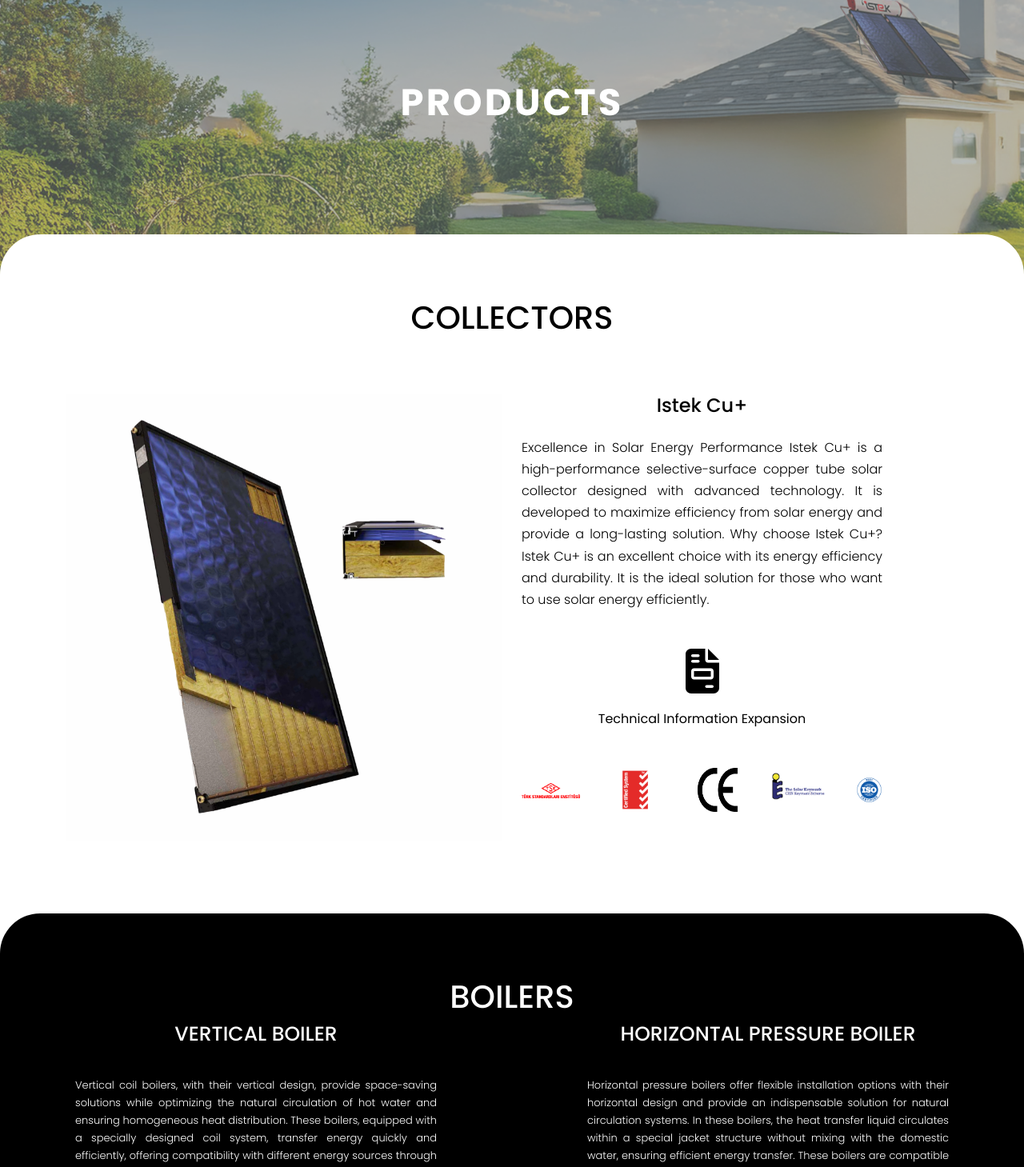
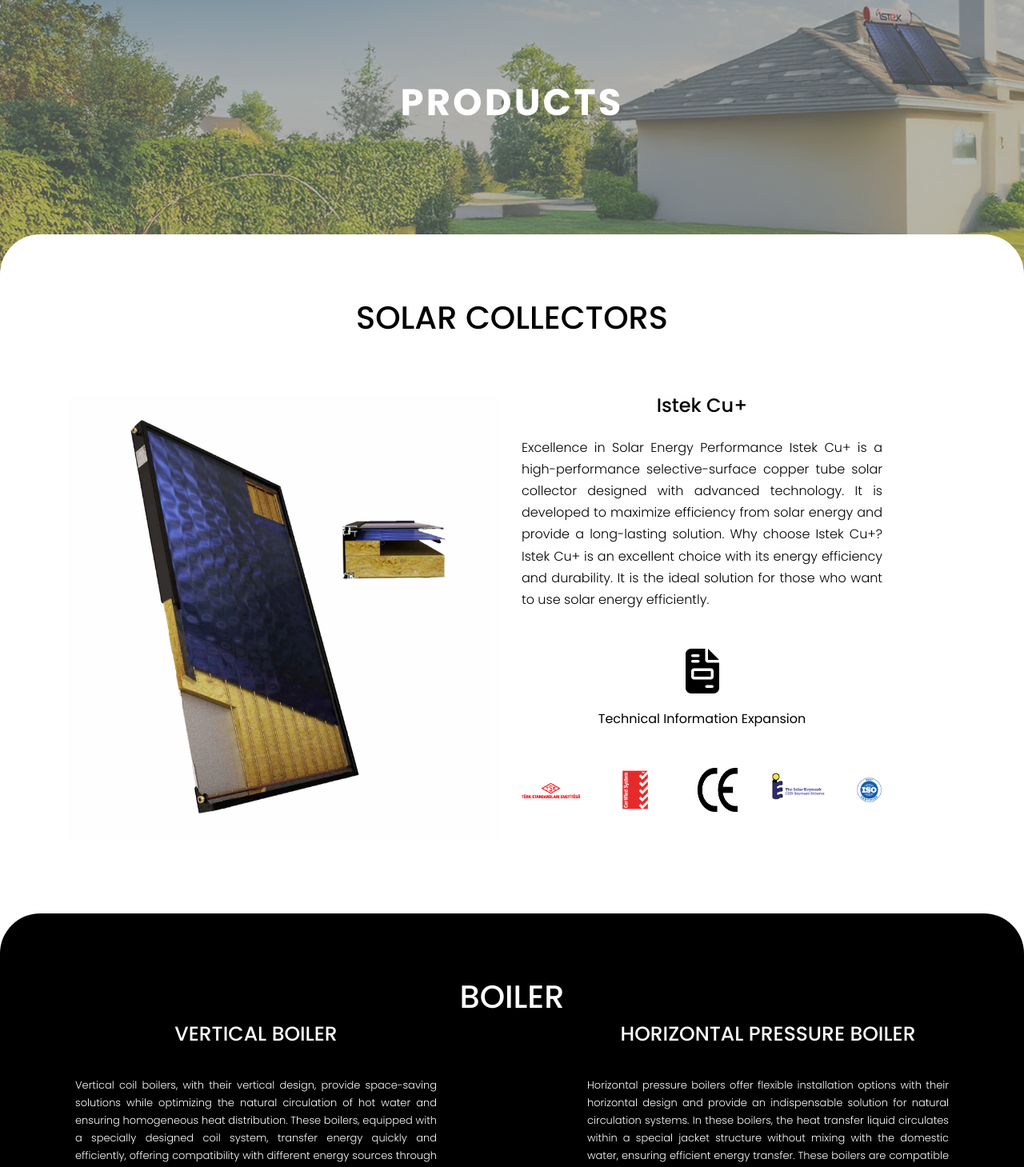
Before and after one commit to vuranokyigit/IstekComp, a React (Create React App) app in the folder istek-company/: page /istek/product in a window 1280 px wide. Shown: the part 300-1759 px from the top of the page at 80% size. Built offline with nearby package versions, Linux system fonts and the light colour scheme; a web font is replaced by a local one.

Commit message:
updateChanges

```diff
--- a/istek-company/src/components/locales/en.json
+++ b/istek-company/src/components/locales/en.json
@@ -60,6 +60,10 @@
     "producSolarSystemsTitle": "Solar Energy Systems",
     "productFAQEntryParagraph": "At Istek Solar, we are here to help you get the most out of your solar energy systems. Below, you can find answers to the most frequently asked questions about our products. If you still have questions, our experts will be happy to assist you.",
     "productEvaRenewCertificateDoc": "Global Recycled Standard Certificate",
+    "collectorTitle": "SOLAR COLLECTORS",
+    "boilerTitle3": "BOILER",
+    "solarEnergyTitle": "SOLAR ENERGY SYSTEMS",
+
     "contactMainTitle": "CONTACT",
     "contactFormEmailAddress": "Email Address",
     "contactFormEmailAddressPlaceholder": "Enter Email",
--- a/istek-company/src/components/locales/fr.json
+++ b/istek-company/src/components/locales/fr.json
@@ -45,7 +45,11 @@
 "productMainTitle": "PRODUITS",
 "productDocuments": "Extension des informations techniques",
 "productBoylerParagraph1": "Pour ceux qui recherchent des solutions économes en énergie et respectueuses de l'environnement, les chauffe-eau à simple et double serpentin offrent des solutions innovantes pour les besoins en eau chaude, en parfaite harmonie avec les capteurs solaires. Alors que les réservoirs d'eau offrent une solution de base pour stocker l'eau chaude, les chauffe-eau se distinguent par les avantages supplémentaires qu'ils offrent. Les chaudières, avec leur capacité à stocker et à distribuer l'eau à haute pression, assurent une distribution d'eau chaude plus fiable et plus efficace. De plus, la conception spéciale du serpentin à l'intérieur garantit un transfert d'énergie efficace et une distribution de chaleur homogène.",
-"productBoylerParagraph2": "Les chaudières à pression horizontale, indispensables aux systèmes de circulation naturelle, sont des systèmes de stockage de chaleur adaptés à un usage individuel et commercial, offrant une solution efficace notamment pour répondre aux besoins en eau chaude. Grâce à sa conception avancée et à sa structure durable, elle offre une utilisation durable et performante même dans les zones présentant des problèmes de gel. L'eau sanitaire et le liquide caloporteur ne se mélangent pas et l'eau chaude peut être fournie de manière hygiénique et ininterrompue. Le respect des recommandations d'entretien maximise les performances. Une large gamme d'alternatives de capacité allant de 110 litres à 3000 litres peut être produite.",    "footerCompanyTitle": "Entreprise",
+"productBoylerParagraph2": "Les chaudières à pression horizontale, indispensables aux systèmes de circulation naturelle, sont des systèmes de stockage de chaleur adaptés à un usage individuel et commercial, offrant une solution efficace notamment pour répondre aux besoins en eau chaude. Grâce à sa conception avancée et à sa structure durable, elle offre une utilisation durable et performante même dans les zones présentant des problèmes de gel. L'eau sanitaire et le liquide caloporteur ne se mélangent pas et l'eau chaude peut être fournie de manière hygiénique et ininterrompue. Le respect des recommandations d'entretien maximise les performances. Une large gamme d'alternatives de capacité allant de 110 litres à 3000 litres peut être produite.",
+"collectorTitle": "CAPTEURS SOLAIRES",
+"boilerTitle3": "CHAUDIÈRE",
+"solarEnergyTitle": "SYSTÈMES D'ÉNERGIE SOLAIRE",
+   "footerCompanyTitle": "Entreprise",
     "boilerTitle": "CHAUDIÈRE VERTICALE",
     "boilerTitle2": "CHAUDIÈRE À PRESSION HORIZONTALE",
 "footerCompanyLink1": "À propos de nous",
--- a/istek-company/src/components/locales/rs.json
+++ b/istek-company/src/components/locales/rs.json
@@ -74,6 +74,9 @@
     "productBoylerParagraph2": "Горизонтальные котлы давления, которые незаменимы для систем естественной циркуляции, являются системами аккумулирования тепла, подходящими как для индивидуального, так и для коммерческого использования, предлагая эффективное решение, особенно для удовлетворения потребностей в горячей воде. Благодаря своей передовой конструкции и прочной конструкции, он обеспечивает длительное и высокопроизводительное использование даже в районах с проблемами замерзания. Бытовая вода и теплопередающая жидкость не смешиваются, и горячая вода может подаваться гигиеничным и бесперебойным способом. Соблюдение рекомендаций по техническому обслуживанию максимизирует производительность. Может быть произведен широкий диапазон альтернативных мощностей от 110 литров до 3000 литров.",
     "productEvaRenewCertificateTitle": "Технические свойства",
     "productEvaRenewCertificateDoc": "Сертификат глобального стандарта переработки",
+    "collectorTitle": "СОЛНЕЧНЫЕ КОЛЛЕКТОРЫ",
+"boilerTitle3": "КОТЕЛ",
+"solarEnergyTitle": "СИСТЕМЫ СОЛНЕЧНОЙ ЭНЕРГЕТИКИ",
     "contactMainTitle": "КОНТАКТЫ",
     "contactFormEmailAddress": "Адрес электронной почты",
     "contactFormEmailAddressPlaceholder": "Введите адрес электронной почты",
--- a/istek-company/src/components/locales/tr.json
+++ b/istek-company/src/components/locales/tr.json
@@ -50,6 +50,9 @@
     "productNotesTitle": "Notlar",
     "productNotesParagraph": "Burada rapor edilen teknik özellikler, ürünün genişletilmiş ve çapraz bağlanmış levhalar üzerinde gerçekleştirilen laboratuvar testlerinden elde edilmiştir ve ürünün genleşme katsayısına karşılık gelen bir genleşme oranına sahiptir. Bu özellikler, gösterge niteliğinde olup kesin olarak bağlayıcı değildir.",
     "productEvaRenewCertificateTitle": "Teknik Özellikler",
+    "collectorTitle": "GÜNEŞ KOLLEKTÖRLERİ",
+"boilerTitle3": "BOYLER",
+"solarEnergyTitle": "GÜNEŞ ENERJİSİ SİSTEMLERİ",
     "contactMainTitle": "İLETİŞİM",
     "contactFormEmailAddress": "E-Posta Adresi",
     "contactFormEmailAddressPlaceholder": "E-Posta Adresinizi Girin",
--- a/istek-company/src/components/main/product.jsx
+++ b/istek-company/src/components/main/product.jsx
@@ -41,7 +41,7 @@ const Product = () => {
           zIndex: '1',
         }}
       >
-        <h1 style={{fontSize:"40px",color:"black"}}>COLLECTORS</h1>
+        <h1 style={{fontSize:"40px",color:"black"}}>{t('collectorTitle')}</h1>
 
         <div className="container">
           <div className="row mb-5">
@@ -152,7 +152,7 @@ const Product = () => {
           zIndex: '1',
         }}
       >
-         <h1 style={{fontSize:"40px"}}>BOILERS</h1>
+         <h1 style={{fontSize:"40px"}}> {t('boilerTitle3')}</h1>
         <div id="boilersDisplay" style={{ display: 'flex' }}>
           <div id="firstBoilerSec" style={{ width: '50%' }}>
             <h1 style={{fontSize:"25px"}}>{t('boilerTitle')}</h1>
@@ -363,7 +363,7 @@ const Product = () => {
           zIndex: '1',
         }}
       >
-                <h1 style={{fontSize:"40px",color:"black"}}>SOLAR ENERGY SYSTEMS</h1>
+                <h1 style={{fontSize:"40px",color:"black"}}> {t('solarEnergyTitle')}</h1>
 
         <div className="container">
           <div className="row mb-5">
```
Also changed, not shown: istek-company/public/img/products_copy.jpg. Lines whose indentation alone changed are shown as unchanged.
